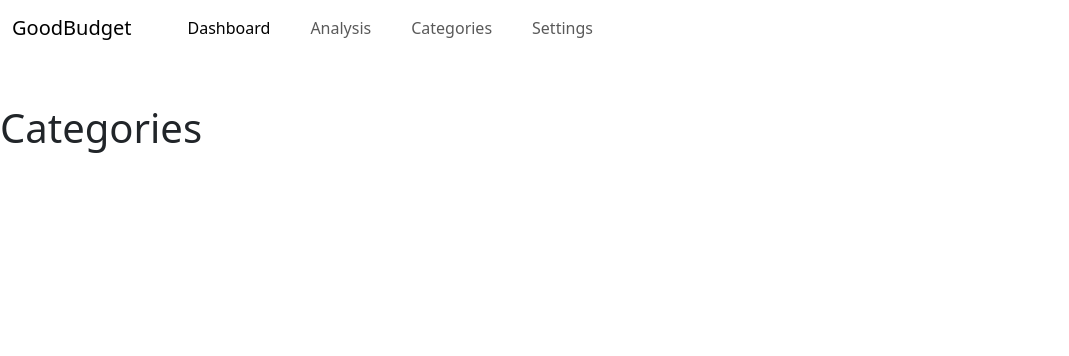
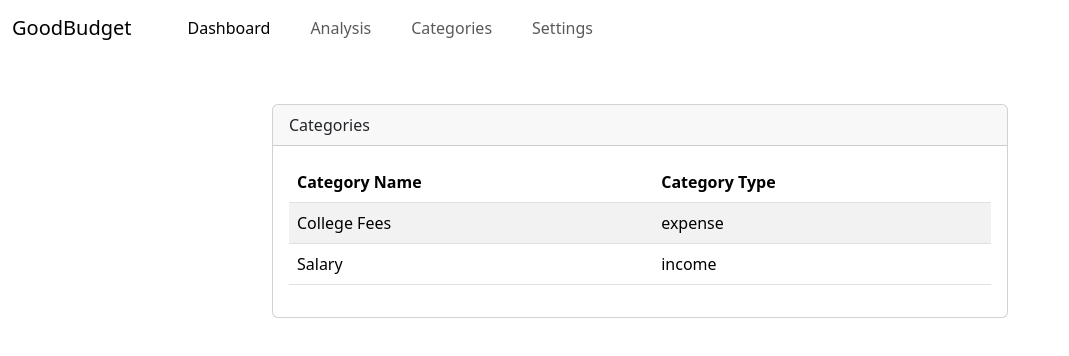
Before and after one commit to pykingcodepro/goodbudget, a Next.js app: page /categories in a window 1280 px wide. Shown: the top 356 px of the page, without its empty margins (0-1069 px from the left). Built offline with nearby package versions, Linux system fonts and the light colour scheme.

Commit message:
Added Category table

```diff
--- a/src/app/categories/page.tsx
+++ b/src/app/categories/page.tsx
@@ -1,10 +1,54 @@
+"use client";
+
 import NavBarComponent from "@/components/NavBar";
+import CategoryTableComponent from "@/components/tables/CategoryTableComponent";
+import TransTableComponent from "@/components/tables/TransTableComponent";
+import categoryData from "@/typeDefiniton/categoryData";
+import { useEffect, useState } from "react";
 
 export default function Page() {
+
+    const [categoryList, setCategoryList] = useState<categoryData[]|null>(null);
+
+    useEffect(() => {
+        setCategoryList([
+            {
+                _id: 1,
+                c_name: "College Fees",
+                c_type: "expense",
+                c_date: "2025-07-21"
+            },
+            {
+                _id: 2,
+                c_name: "Salary",
+                c_type: "income",
+                c_date: "2025-08-01"
+            }
+        ])
+    }, [])
+
     return (
         <>
             <NavBarComponent />
-            <h1>Categories</h1>
+            <div className="main-container d-flex justify-content-center">
+                <div className="container">
+                    <div className="row justify-content-center">
+                        <div className="col-12 col-md-10 col-lg-8">
+                        <div className="card">
+                            <div className="card-header">
+                                Categories
+                            </div>
+                            <div className="card-body">
+                                <div className="table-responsive-md">
+                                    <CategoryTableComponent categoryList={categoryList} />
+                                </div>
+                            </div>
+                        </div>
+                        </div>
+                    </div>
+                </div>
+
+            </div>
         </>
     );
 }
--- a/src/app/page.tsx
+++ b/src/app/page.tsx
@@ -1,7 +1,7 @@
 "use client";
 
 import NavBarComponent from "@/components/NavBar";
-import TransTableComponent from "@/components/TransTableComponent";
+import TransTableComponent from "@/components/tables/TransTableComponent";
 import transactionsData from "@/typeDefiniton/transactionsData";
 import { useEffect, useState } from "react";
 
@@ -39,9 +39,7 @@ export default function Home() {
   return (
     <>
       <NavBarComponent />
-      <div
-        className="main-container d-flex justify-content-center"
-      >
+      <div className="main-container d-flex justify-content-center">
         <div className="container">
           <div className="row justify-content-center">
             <div className="col-12 col-md-10 col-lg-8">
--- /dev/null
+++ b/src/components/tables/CategoryTableComponent.tsx
@@ -0,0 +1,38 @@
+import categoryData from "@/typeDefiniton/categoryData";
+
+export default function CategoryTableComponent(
+    { categoryList }: { categoryList: categoryData[]|null }
+) {
+
+    const categoryListEl = categoryList?.map((cat: categoryData, key: number)    => {
+        return (
+            <tr key={key}>
+                <td>{cat.c_name}</td>
+                <td>{cat.c_type}</td>
+            </tr>
+        )
+    })
+
+  return (
+    <>
+        <table className="table table-striped">
+            <thead>
+                <tr>
+                    <th>Category Name</th>
+                    <th>Category Type</th>
+                </tr>
+            </thead>
+            {
+                categoryList
+                ? <tbody>{categoryListEl}</tbody>
+                : null
+            }
+        </table>
+        {
+            categoryList
+            ? null
+            : <p style={{ color: "Red", fontWeight: "bold" }}>No Data</p>
+        }
+    </>
+  )
+}
--- /dev/null
+++ b/src/typeDefiniton/categoryData.ts
@@ -0,0 +1,8 @@
+type categoryData = {
+    _id: number,
+    c_name: string,
+    c_type: string,
+    c_date: string
+};
+
+export default categoryData;
```
Also changed, not shown: src/components/tables/TransTableComponent.tsx (renamed from src/components/TransTableComponent.tsx).
